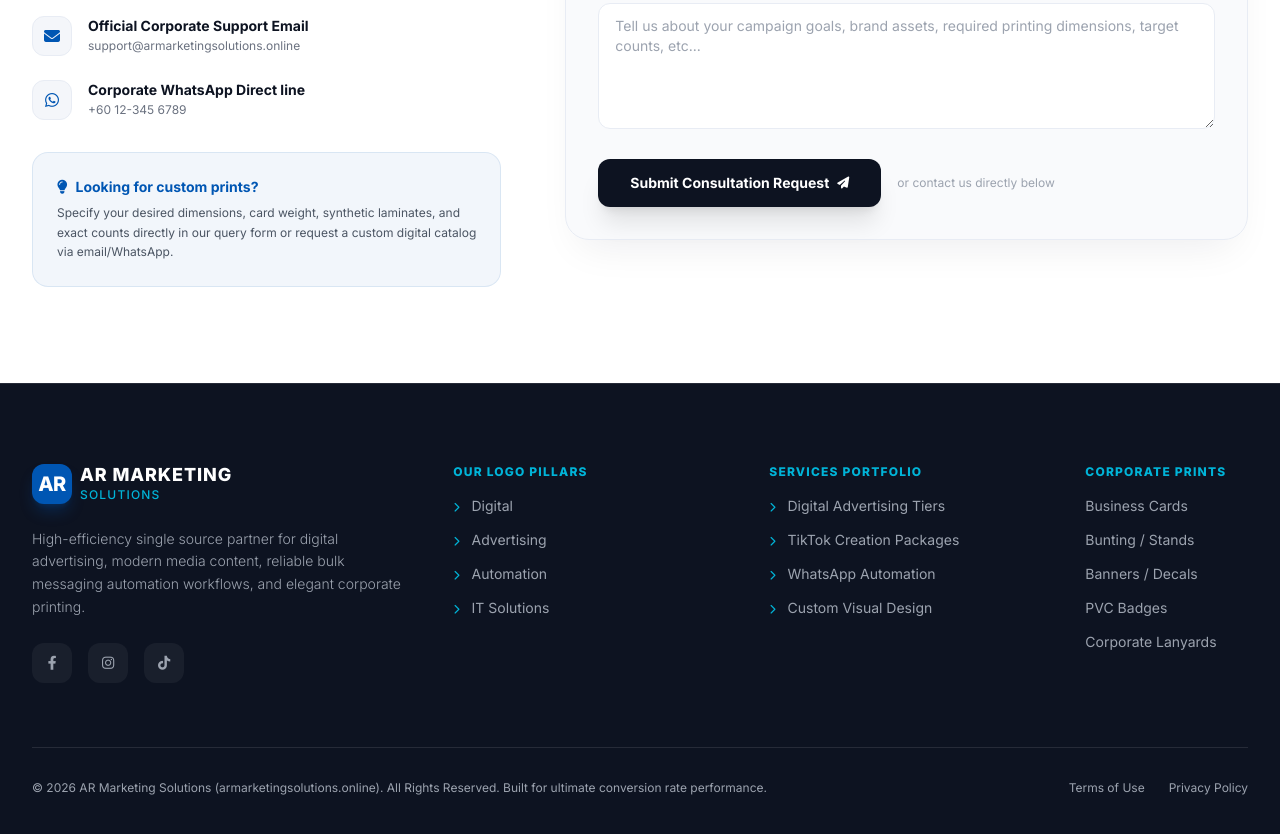
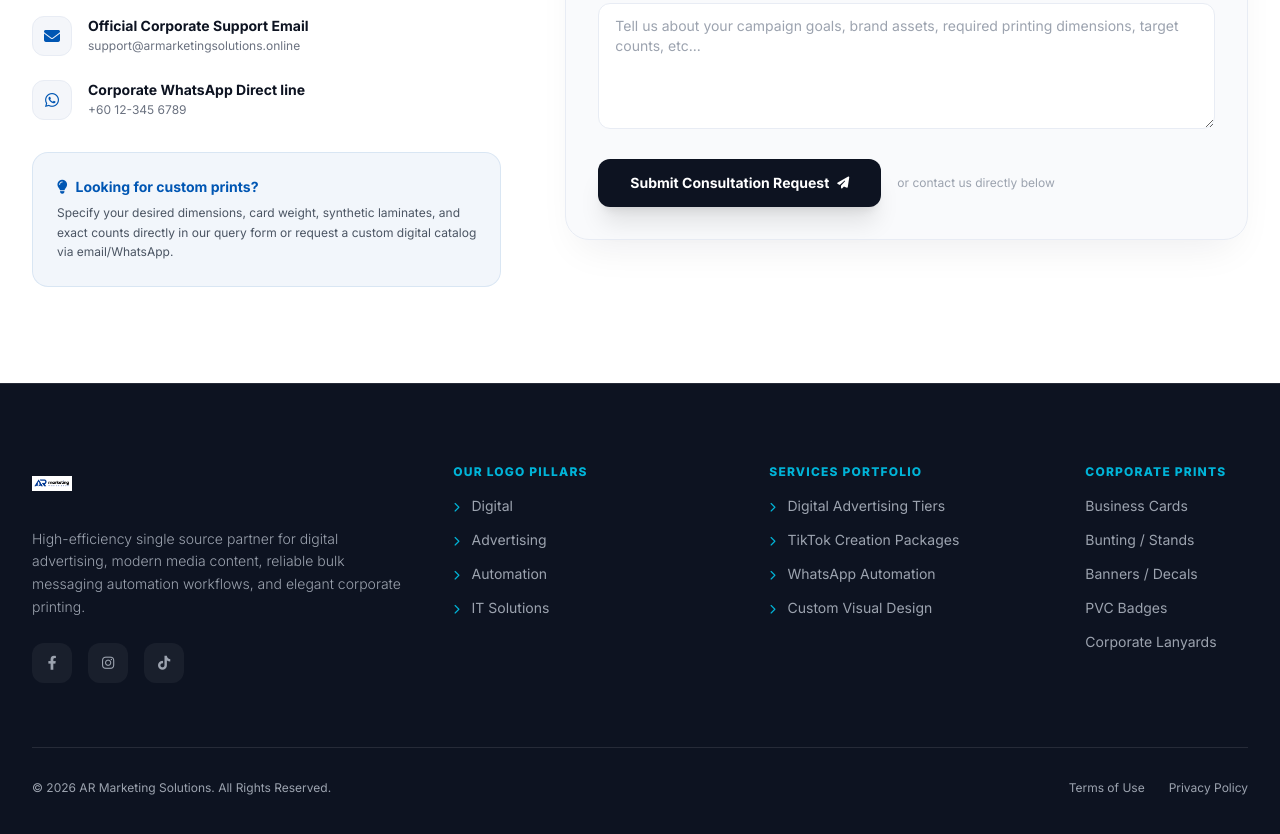
Before and after one commit to armarketingsolutions8/armarketingsolutions, a plain HTML site: page index.html in a window 1280 px wide. Shown: the part 10188-11022 px from the top of the page. Drawn offline with nearby package versions, Linux system fonts and the light colour scheme.

Commit message:
Update index.html

```diff
--- a/index.html
+++ b/index.html
@@ -1740,13 +1740,7 @@
                 <!-- Footer col 1: Brand details -->
                 <div class="lg:col-span-4 space-y-6">
                     <div class="flex items-center gap-2">
-                        <div class="w-10 h-10 rounded-xl bg-brand-blue flex items-center justify-center text-white font-extrabold text-xl shadow-lg shadow-brand-blue/30 tracking-tight">
-                            AR
-                        </div>
-                        <div class="flex flex-col">
-                            <span class="font-extrabold tracking-wider text-lg leading-tight text-white">AR MARKETING</span>
-                            <span class="text-xs text-brand-teal tracking-widest uppercase font-medium">Solutions</span>
-                        </div>
+                        <img src="images/footerlogo.png" alt="Logo" class="w-10 h-10 object-contain">
                     </div>
                     <p class="text-sm text-gray-400 leading-relaxed font-light">
                         High-efficiency single source partner for digital advertising, modern media content, reliable bulk messaging automation workflows, and elegant corporate printing.
@@ -1803,7 +1797,7 @@
             <!-- Footer Bottom panel -->
             <div class="pt-8 flex flex-col md:flex-row items-center justify-between gap-4 text-xs text-gray-400">
                 <p>
-                    &copy; 2026 AR Marketing Solutions (armarketingsolutions.online). All Rights Reserved. Built for ultimate conversion rate performance.
+                    &copy; 2026 AR Marketing Solutions. All Rights Reserved.
                 </p>
                 <div class="flex gap-6">
                     <a href="#" class="hover:text-white transition-colors">Terms of Use</a>
```
